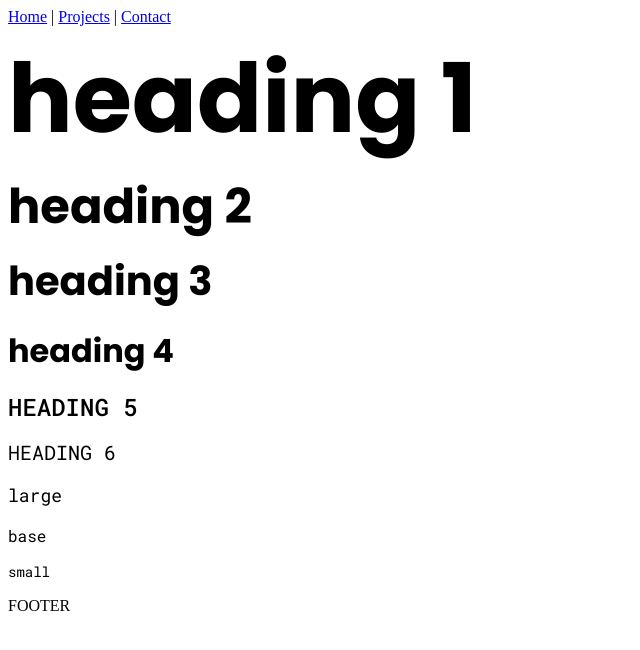
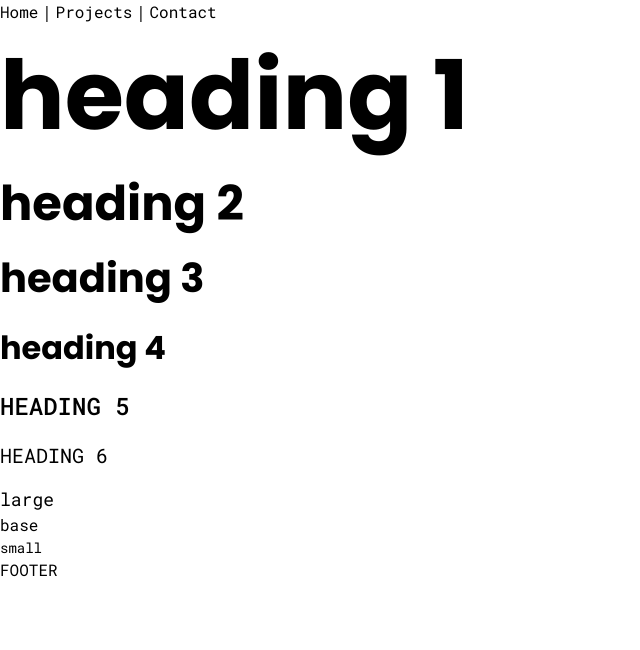
Before and after one commit to vivian-xw7/vue_wp_1, a Vue app: page / in a window 1280 px wide. Shown: the top 650 px of the page, without its empty margins (0-640 px from the left). Built offline with nearby package versions, Linux system fonts and the light colour scheme; no server answers.

Commit message:
typography

```diff
--- a/src/App.vue
+++ b/src/App.vue
@@ -1,8 +1,10 @@
 <template>
   <div id="app">
-    <AppHeader />
+    <div class="base">
+      <AppHeader />
 
-    <AppFooter />
+      <AppFooter />
+    </div>
   </div>
 </template>
 
@@ -21,4 +23,5 @@ export default {
 
 <style>
 /* Your styles for the App component */
+@import "./index.css";
 </style>
--- a/src/index.css
+++ b/src/index.css
@@ -2,6 +2,8 @@
 @tailwind components;
 @tailwind utilities;
 
-#app {
-    @apply font-roboto;
+.base {
+    h1, h2, h3, h4, h5, h6, p, span, a {
+        @apply font-roboto;
+    }
 }
```
